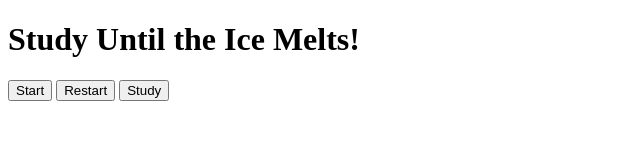
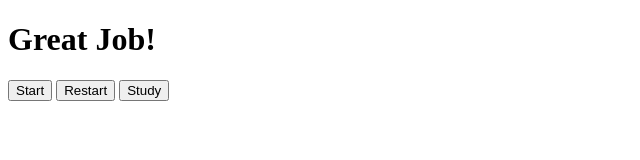
Before and after one commit to Iamkaylaeunji14/Melt-timer, a plain HTML site: page break.html in a window 1280 px wide. Shown: the whole page, without its empty margins (0-640 px from the left). Drawn offline with Linux system fonts and the light colour scheme.

Commit message:
fixed title issue

```diff
--- a/break.html
+++ b/break.html
@@ -6,7 +6,7 @@
     <title>Study Until the Ice Melts</title>
 </head>
 <body>
-    <h1>Study Until the Ice Melts!</h1>
+    <h1>Great Job!</h1>
     <button>Start</button>
     <button>Restart</button>
     <button>Study</button>
```
Also changed, not shown: study.html (+1 -1 lines).
